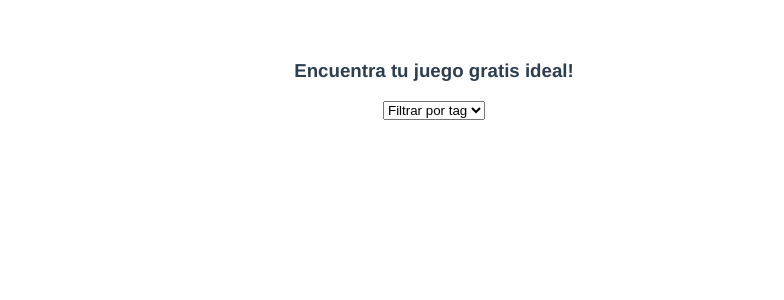
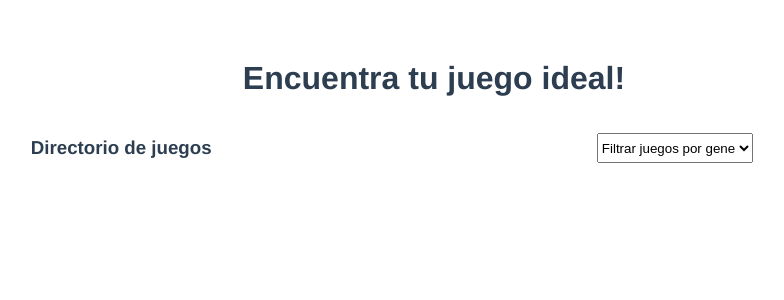
Before and after one commit to IIC3585-2021/vue-f-for-adobe-flash, a Vue app in the folder f-for-free-games/: page / in a window 1280 px wide. Shown: the top 300 px of the page, without its empty margins (206-990 px from the left). Built offline with nearby package versions, Linux system fonts and the light colour scheme.

Commit message:
fix: fix display for grid

```diff
--- a/f-for-free-games/src/App.vue
+++ b/f-for-free-games/src/App.vue
@@ -1,7 +1,5 @@
 <template>
-  <h3>
-    Encuentra tu juego gratis ideal!
-  </h3>
+  <h1>Encuentra tu juego ideal!</h1>
   <SearchBar />
 </template>
 
--- a/f-for-free-games/src/components/SearchBar.vue
+++ b/f-for-free-games/src/components/SearchBar.vue
@@ -1,14 +1,35 @@
 <template>
-    <select name="cars" id="cars">
-        <option value="value" selected>Filtrar por tag</option>
-        <option value="volvo">Volvo</option>
-        <option value="saab">Saab</option>
-        <option value="mercedes">Mercedes</option>
-        <option value="audi">Audi</option>
-    </select>
+    <div class="wrapper">
+        <h3>Directorio de juegos</h3>
+        <select name="cars" id="cars" class="fixed-size">
+            <option value="value" selected>Filtrar juegos por genero</option>
+            <option value="volvo">Volvo</option>
+            <option value="saab">Saab</option>
+            <option value="mercedes">Mercedes</option>
+            <option value="audi">Audi</option>
+        </select>
+    </div>
 </template>
 
 <script>
 export default {
 }
 </script>
+
+<style scoped>
+.wrapper {
+    display: grid;
+    grid-template-columns: auto auto;
+    align-items: center;
+}
+
+.fixed-size {
+    width: 25%;
+    height: 50%;
+    display: block;
+    margin-block-start: 1em;
+    margin-block-end: 1em;
+    margin-inline-start: 25%;
+    margin-inline-end: 0px;
+}
+</style>
```
